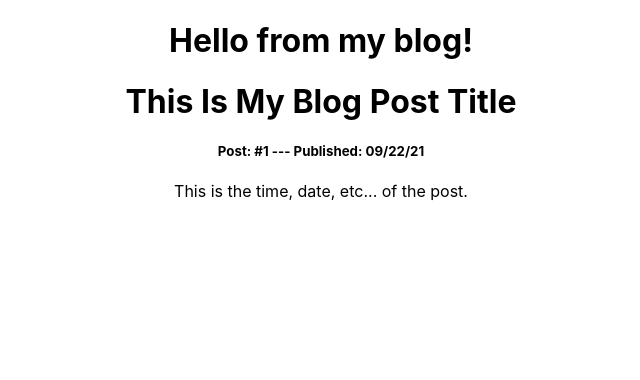
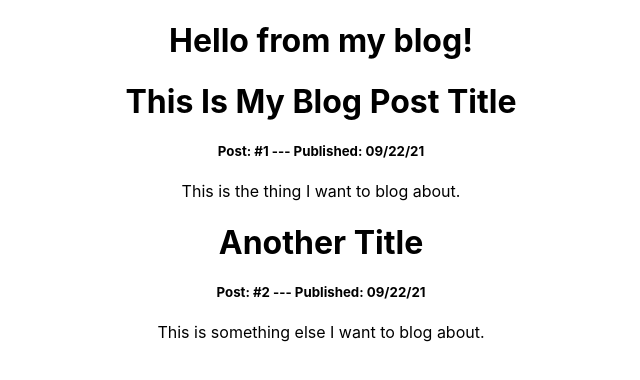
Before and after one commit to etreadway/blog, a React (Create React App) app: page / in a window 1280 px wide. Shown: the top 380 px of the page, without its empty margins (319-959 px from the left). Built offline with nearby package versions, Linux system fonts and the light colour scheme.

Commit message:
made a seperate component for individual post

```diff
--- /dev/null
+++ b/src/components/Post.jsx
@@ -0,0 +1,12 @@
+export const Post = (props) => {
+  console.log(props.value);
+  return (
+    <div>
+      <h1>{props.value.title}</h1>
+      <h5>
+        Post: #{props.value.id + 1} --- Published: {props.value.date}
+      </h5>
+      <p>{props.value.content}</p>
+    </div>
+  );
+};
--- a/src/components/Posts.jsx
+++ b/src/components/Posts.jsx
@@ -1,20 +1,22 @@
+import { Post } from "./Post";
+
 const posts = [
   {
     id: 0,
     title: "This Is My Blog Post Title",
-    content: "This is the time, date, etc... of the post.",
+    content: "This is the thing I want to blog about.",
+    date: "09/22/21",
+  },
+  {
+    id: 1,
+    title: "Another Title",
+    content: "This is something else I want to blog about.",
     date: "09/22/21",
   },
 ];
 
+const postList = posts.map((post) => <Post value={post} />);
+
 export const Posts = () => {
-  return (
-    <div>
-      <h1>{posts[0].title}</h1>
-      <h5>
-        Post: #{posts[0].id + 1} --- Published: {posts[0].date}
-      </h5>
-      <p>{posts[0].content}</p>
-    </div>
-  );
+  return <div>{postList}</div>;
 };
```
